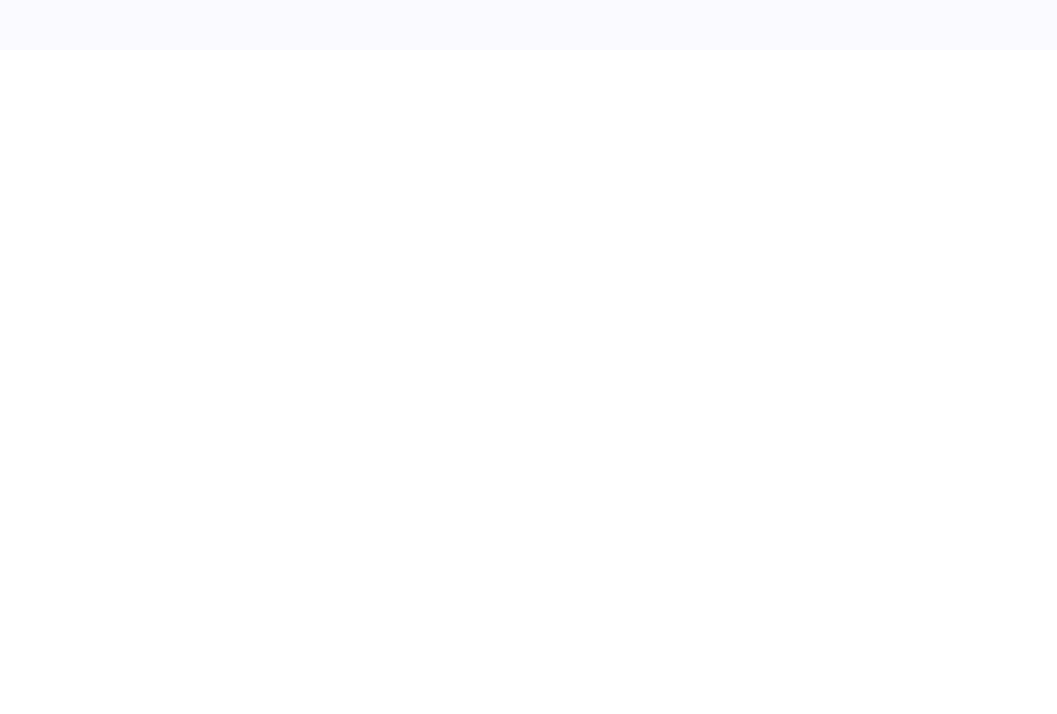
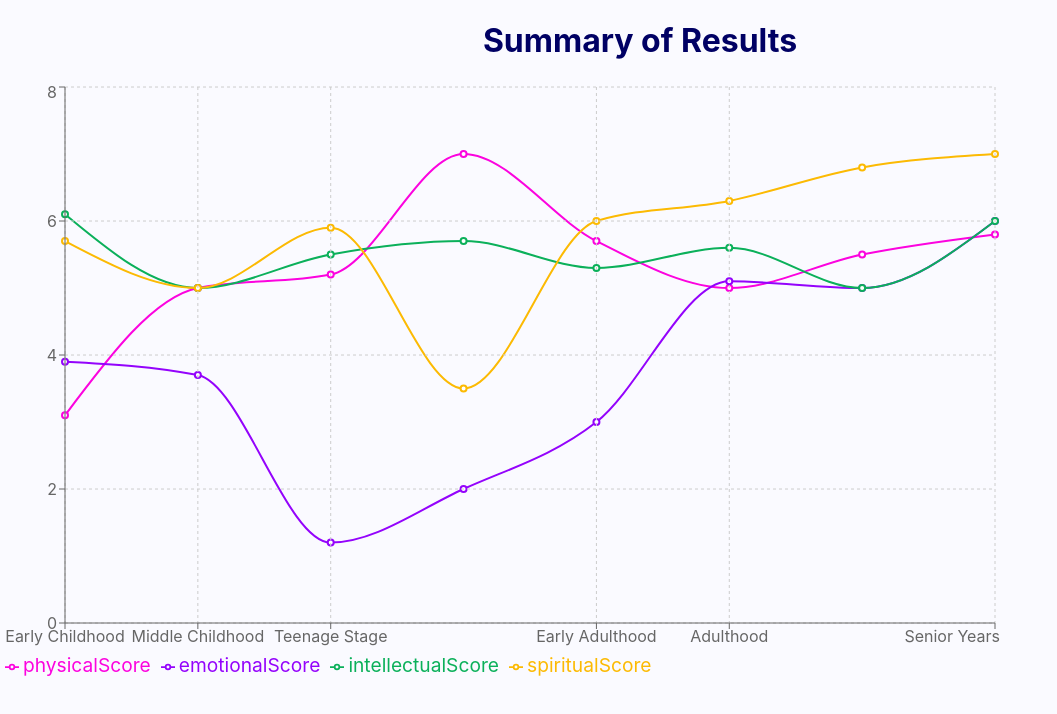
Before and after one commit to TheFloatingString/self-reflection-frontend, a React (Create React App) app: page /summary in a window 1280 px wide. Before the commit this address had no page. Shown: the top 714 px of the page, without its empty margins (0-1057 px from the left). Built offline with nearby package versions, Linux system fonts and the light colour scheme.

Commit message:
Add visualization graph

```diff
--- a/package.json
+++ b/package.json
@@ -14,6 +14,7 @@
     "react-dom": "^18.2.0",
     "react-router-dom": "^6.10.0",
     "react-scripts": "5.0.1",
+    "recharts": "^2.5.0",
     "web-vitals": "^2.1.0"
   },
   "scripts": {
--- a/src/App.js
+++ b/src/App.js
@@ -6,6 +6,7 @@ import HomePage from './pages/HomePage';
 import TranslatedScripts from './pages/TranslatedScriptsPage';
 import TranslatedScriptsPage from './pages/TranslatedScriptsPage';
 import CansbridgePage from './pages/CansbridgePage';
+import SummaryPage from './pages/SummaryPage';
 import FaqPage
  from './pages/FaqPage';
 import QuizPage from './pages/QuizPage';
@@ -21,6 +22,7 @@ function App() {
         <Route exact path="/translated-scripts" element={<TranslatedScriptsPage />} />
         <Route exact path="/cansbridge" element={<CansbridgePage />} />
         <Route exact path="/faq" element={<FaqPage />} />
+        <Route exact path="/summary" element={<SummaryPage />} />
       </Routes>
     </Router>
     </div>
--- /dev/null
+++ b/src/pages/SummaryPage.js
@@ -0,0 +1,103 @@
+import React, { PureComponent } from 'react';
+import '../App.css'
+
+import { LineChart, Line, Legend, XAxis, YAxis, Tooltip, CartesianGrid, ResponsiveContainer } from 'recharts';
+
+const data = [
+  {
+    name: 'Early Childhood',
+
+	emotionalScore: 3.9,
+    intellectualScore: 6.1,
+    physicalScore: 3.1,
+    spiritualScore: 5.7,
+  },
+  {
+    name: 'Middle Childhood',
+
+	emotionalScore: 3.7,
+    intellectualScore: 5,
+    physicalScore: 5,
+    spiritualScore: 5,
+  },
+  {
+    name: 'Teenage Stage',
+
+	emotionalScore: 1.2,
+    intellectualScore: 5.5,
+    physicalScore: 5.2,
+    spiritualScore: 5.9,
+  },
+  {
+    name: 'Older Adolescence',
+
+	emotionalScore: 2,
+    intellectualScore: 5.7,
+    physicalScore: 7,
+    spiritualScore: 3.5,
+  },
+  {
+    name: 'Early Adulthood',
+
+	emotionalScore: 3,
+    intellectualScore: 5.3,
+    physicalScore: 5.7,
+    spiritualScore: 6,
+  },
+  {
+    name: 'Adulthood',
+
+	emotionalScore: 5.1,
+    intellectualScore: 5.6,
+    physicalScore: 5,
+    spiritualScore: 6.3,
+  },
+  {
+    name: 'Middle Age',
+
+	emotionalScore: 5,
+    intellectualScore: 5,
+    physicalScore: 5.5,
+    spiritualScore: 6.8,
+  },
+  {
+  	name: 'Senior Years',
+
+	emotionalScore: 6,
+    intellectualScore: 6,
+    physicalScore: 5.8,
+    spiritualScore: 7,
+  }
+];
+
+
+function SummaryPage() {
+	return (
+		<div className='App'>
+			<h1>Summary of Results</h1>
+
+	        <LineChart width={1000} height={600} data={data}>
+	          <Line type="monotone" dataKey="physicalScore" stroke="#fc03df" strokeWidth={2} />
+	          <Line type="monotone" dataKey="emotionalScore" stroke="#9403fc" strokeWidth={2} />
+	          <Line type="monotone" dataKey="intellectualScore" stroke="#0bb05a" strokeWidth={2} />
+	          <Line type="monotone" dataKey="spiritualScore" stroke="#fcba03" strokeWidth={2} />
+
+            <CartesianGrid strokeDasharray="3 3" />
+
+            <Tooltip />
+
+
+            <XAxis dataKey="name" />
+	          <YAxis />
+            <Legend />
+
+	        </LineChart>
+
+
+
+		</div>
+
+		);
+}
+
+export default SummaryPage;
```
Also changed, not shown: 2 other files (tests, documents, lock files or other folders).
